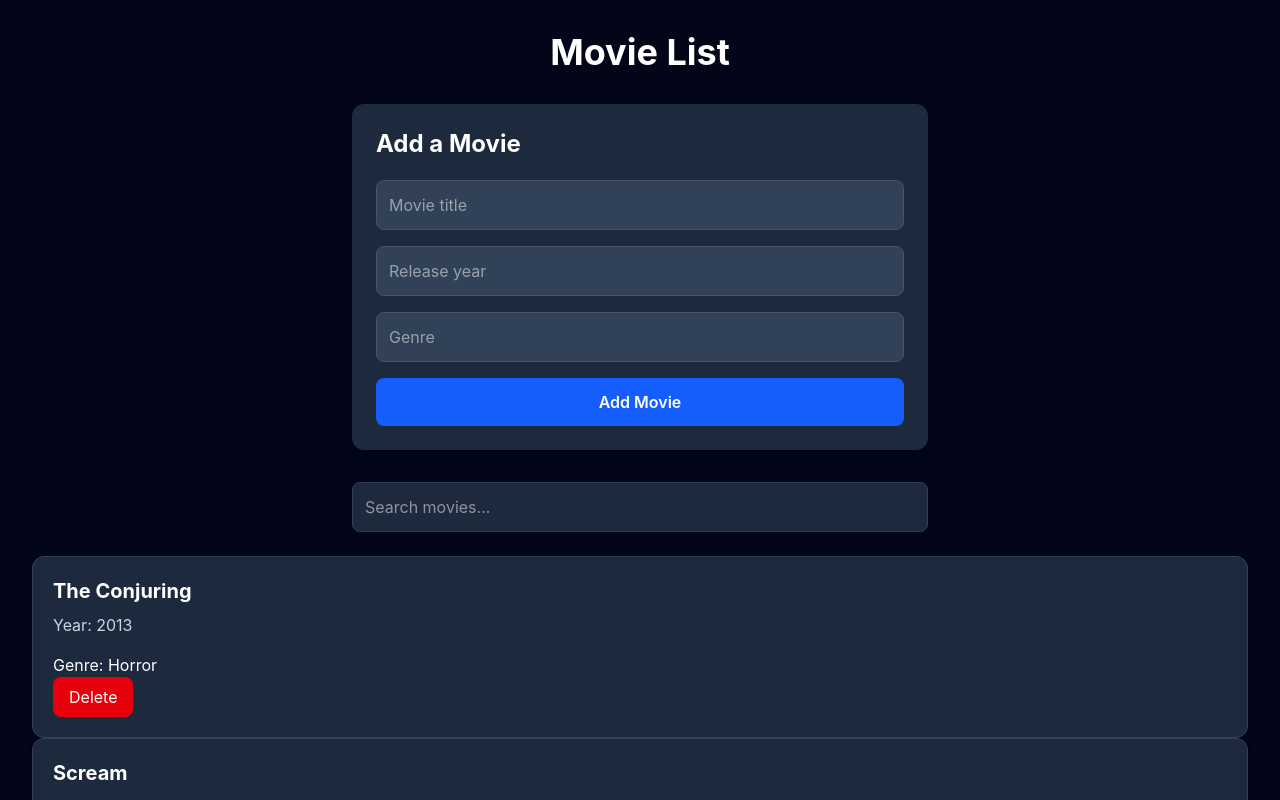
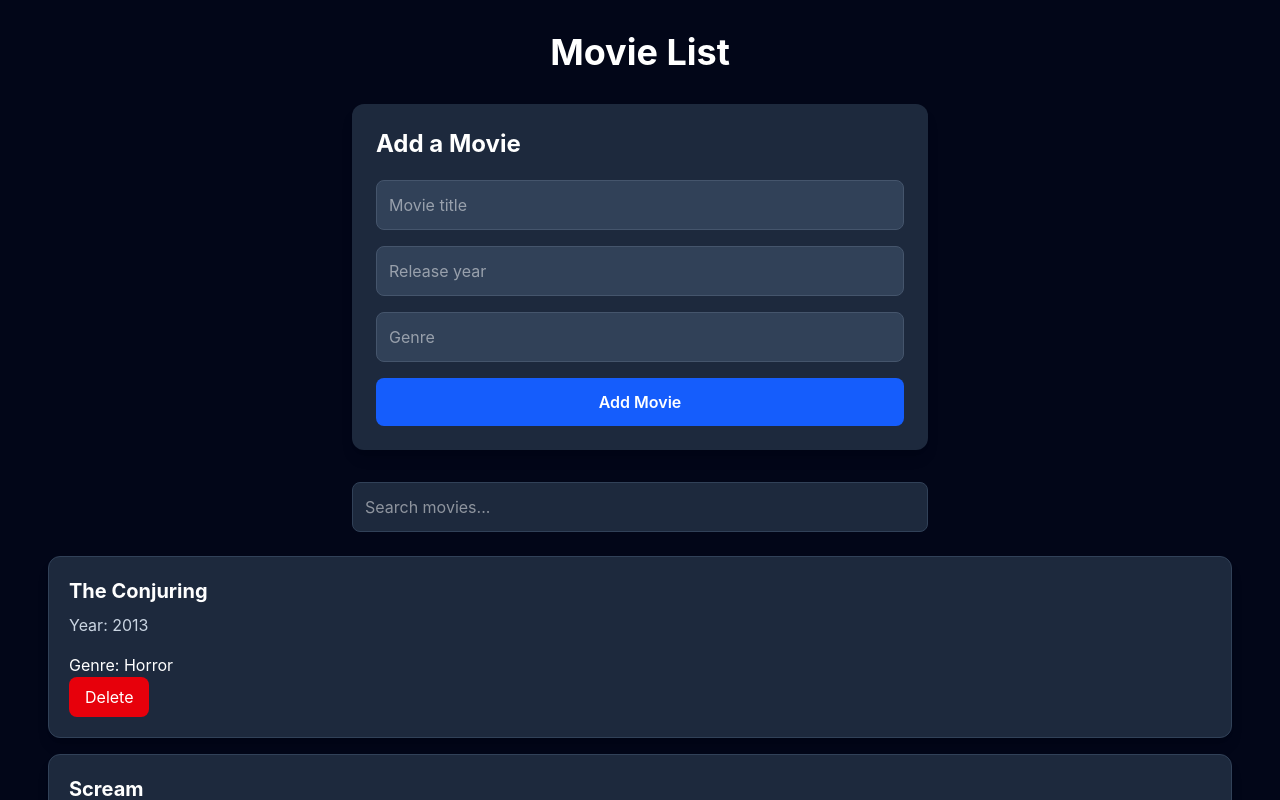
Before and after one commit to tamilakaranja/movie-list, a React (Vite) app: page / in a window 1280 px wide. Shown: the top 800 px of the page. Built offline with nearby package versions, Linux system fonts and the light colour scheme.

Commit message:
Add margin to cards

```diff
--- a/src/components/MovieCard.jsx
+++ b/src/components/MovieCard.jsx
@@ -1,6 +1,6 @@
 function MovieCard({ id, title, year, genre, onDeleteMovie }) {
   return (
-    <div className="bg-slate-800 p-5 rounded-xl shadow-lg border border-slate-700 hover:border-blue-500 transition">
+    <div className="bg-slate-800 p-5 rounded-xl shadow-lg border border-slate-700 hover:border-blue-500 transition m-4">
       <h2 className="text-xl font-bold text-white mb-2">{title}</h2>
       <p className="text-slate-300 mb-4">Year: {year}</p>
       <p>Genre: {genre}</p>
```
